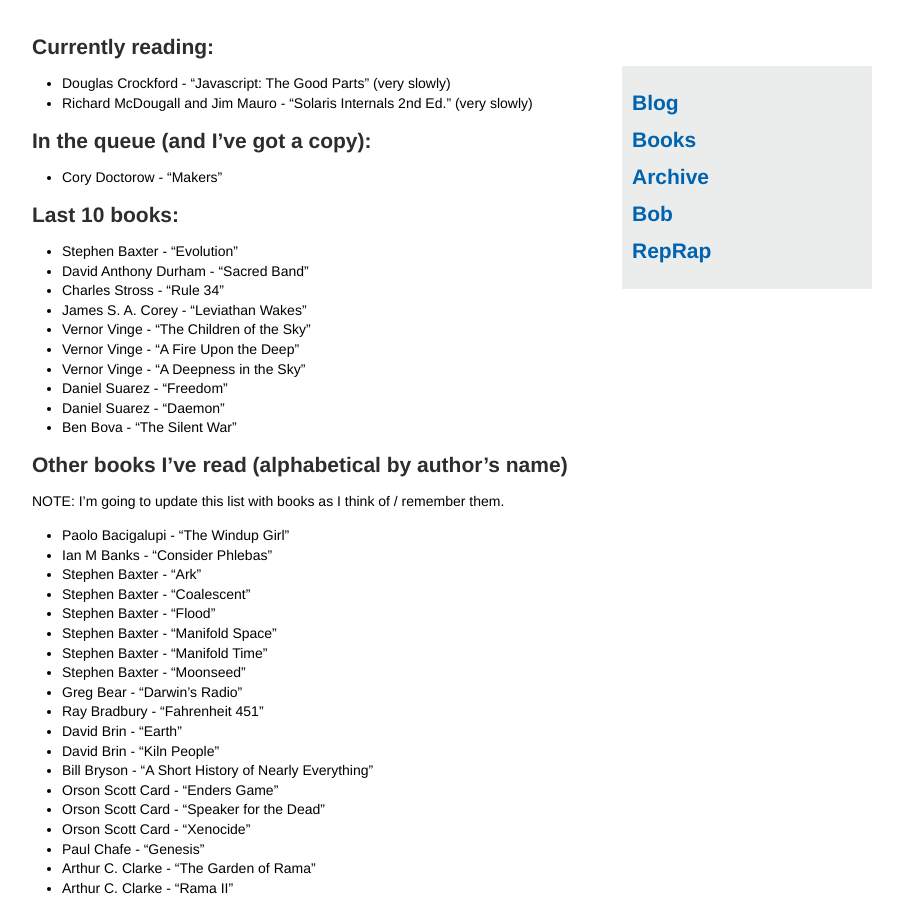
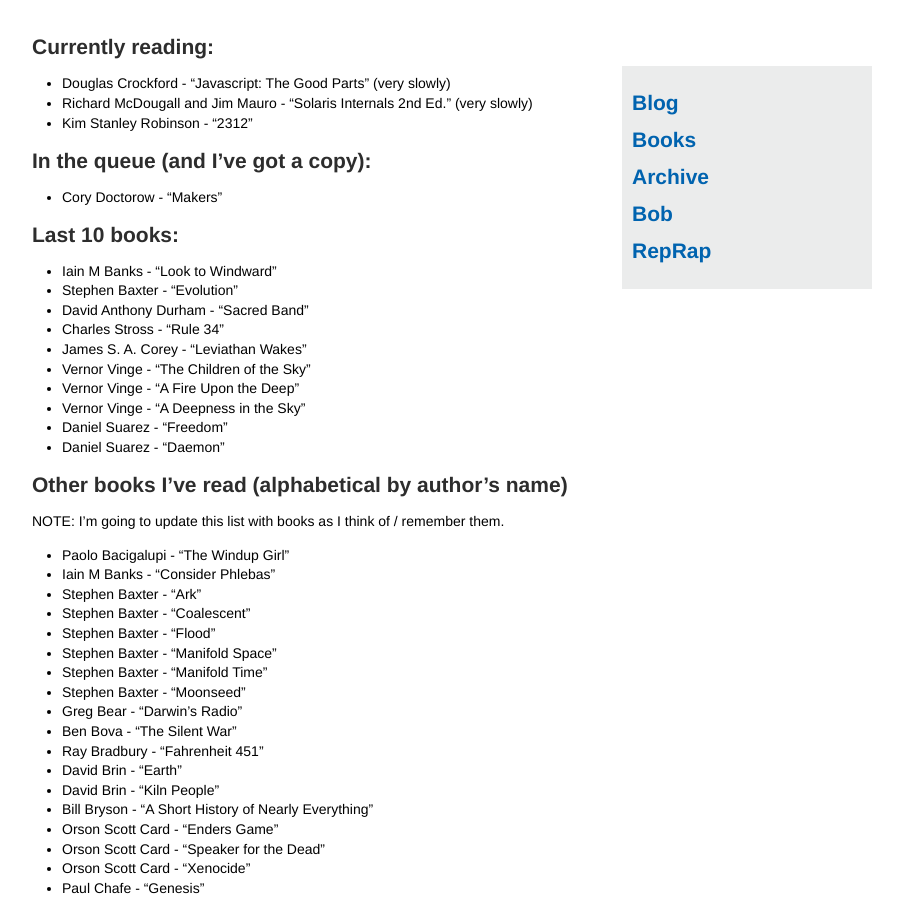
Before and after one commit to joshwilsdon/joshwilsdon.github.com, a Jekyll site: the page built from books.markdown, in a window 1280 px wide and 900 px high. Shown: the whole window, without its empty margins (193-1096 px from the left). Built offline with Jekyll 4.4.1, drawn with Linux system fonts in a browser that asks for light colours; Markdown is read by kramdown in place of the engine named in the settings.

Commit message:
New post explaining move to github pages, update book list.

```diff
--- a/books.markdown
+++ b/books.markdown
@@ -7,6 +7,7 @@
 
  * Douglas Crockford - "Javascript: The Good Parts" (very slowly)
  * Richard McDougall and Jim Mauro - "Solaris Internals 2nd Ed." (very slowly)
+ * Kim Stanley Robinson - "2312"
 
 ## In the queue (and I've got a copy):
 
@@ -14,6 +15,7 @@
 
 ## Last 10 books:
 
+ * Iain M Banks - "Look to Windward" <!-- completed: 2012-08-?? -->
  * Stephen Baxter - "Evolution" <!-- completed: 2012-06-27 -->
  * David Anthony Durham - "Sacred Band" <!-- completed 2012-04-?? -->
  * Charles Stross - "Rule 34" <!-- completed 2012-03-12 -->
@@ -23,14 +25,13 @@
  * Vernor Vinge - "A Deepness in the Sky" <!-- last completed: 2011-11-13 -->
  * Daniel Suarez - "Freedom" <!-- completed: 2011-10-19 -->
  * Daniel Suarez - "Daemon" <!-- completed: 2011-10-12 -->
- * Ben Bova - "The Silent War" <!-- completed: 2011-09-29 -->
 
 ## Other books I've read (alphabetical by author's name)
 
 NOTE: I'm going to update this list with books as I think of / remember them.
 
  * Paolo Bacigalupi - "The Windup Girl" <!-- completed: 2010-06-18 -->
- * Ian M Banks - "Consider Phlebas" <!-- completed: 2010-11-04 -->
+ * Iain M Banks - "Consider Phlebas" <!-- completed: 2010-11-04 -->
  * Stephen Baxter - "Ark" <!-- completed: 2011-09-xx -->
  * Stephen Baxter - "Coalescent"
  * Stephen Baxter - "Flood" <!-- completed: 2011-08-xx -->
```
Also changed, not shown: other parts of books.markdown (+1 -0 lines), _posts/2012-09-06-now-with-more-octocat.markdown (added, +21 -0 lines), images/octocat.png (added).
